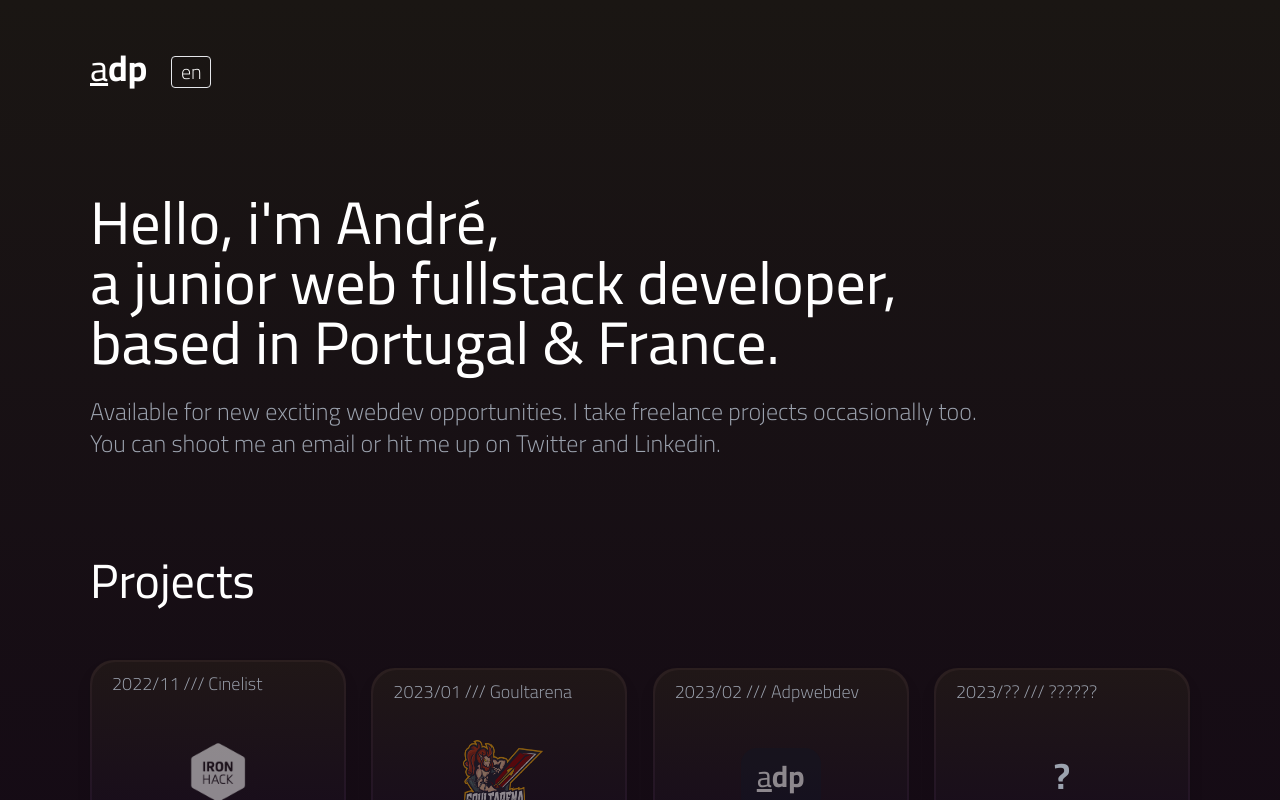
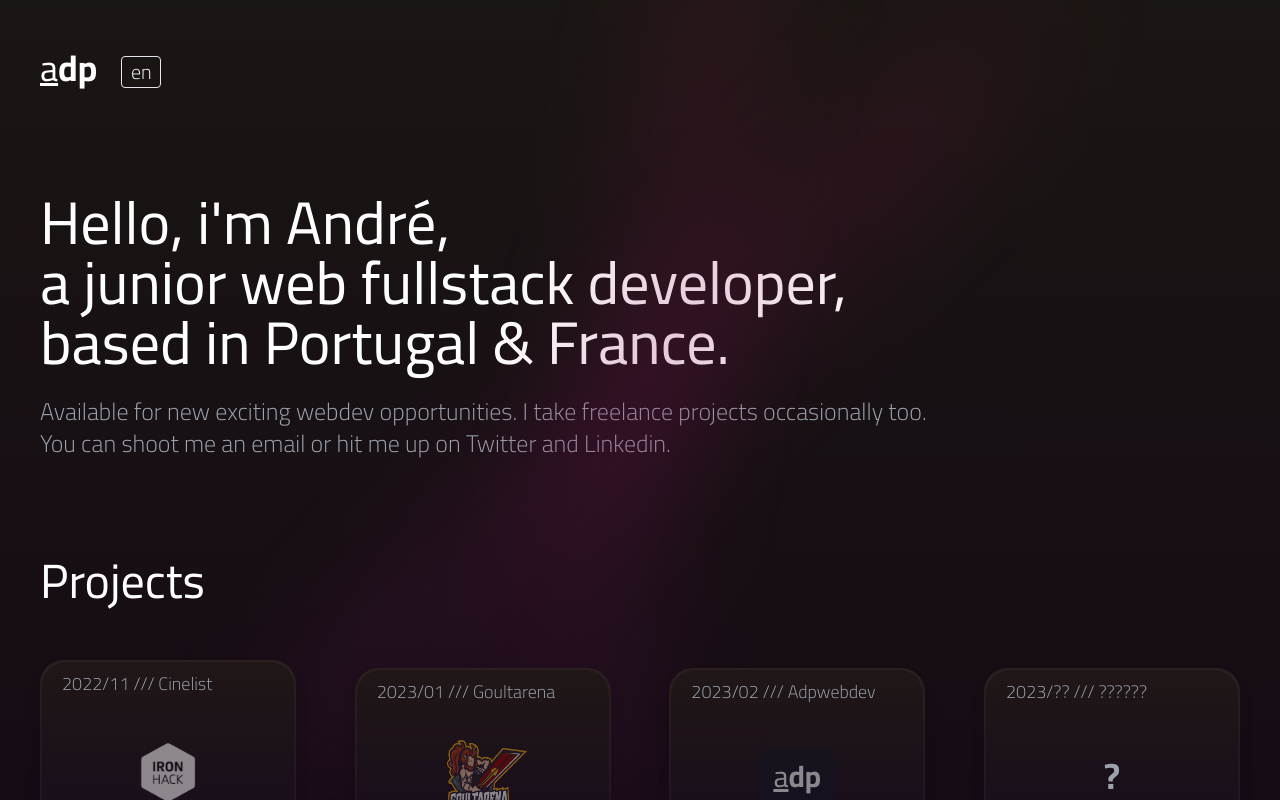
Before and after one commit to adp314/adpwebdev, a React (Vite) app: page / in a window 1280 px wide. Shown: the top 800 px of the page. Built offline with nearby package versions, Linux system fonts and the light colour scheme; a web font is replaced by a local one.

Commit message:
test forms glow background

```diff
--- a/src/pages/BrowserView/Home/index.tsx
+++ b/src/pages/BrowserView/Home/index.tsx
@@ -10,10 +10,12 @@ export function HomeBView() {
   const { t, i18n } = useTranslation();
   return (
     <div className="w-full h-full font-Cairo text-white flex flex-col justify-start items-center bg-gradient-to-b from-[#1a1613] via-[#130616] to-[#160822] ">
-      <div className=" w-[1100px]">
+      <div className=" w-[1200px]">
         <Navbar />
 
         <div className="flex-col">
+          <div className="absolute inset-y-16 inset-x-0 w-16 rounded-full rotate-45 bg-gradient-to-b from-pink-800 to-purple-900 blur-3xl mx-auto scale-y-150 animate-gradient opacity-30" />
+          <div className="absolute inset-y-16 inset-x-0 w-16 rounded-full rotate-12 bg-gradient-to-b from-pink-800 to-purple-900 blur-3xl mx-auto scale-y-150 animate-gradient opacity-30" />
           <div className="flex justify-between">
             <div className="mt-24">
               <h1 className="text-6xl ">
```
